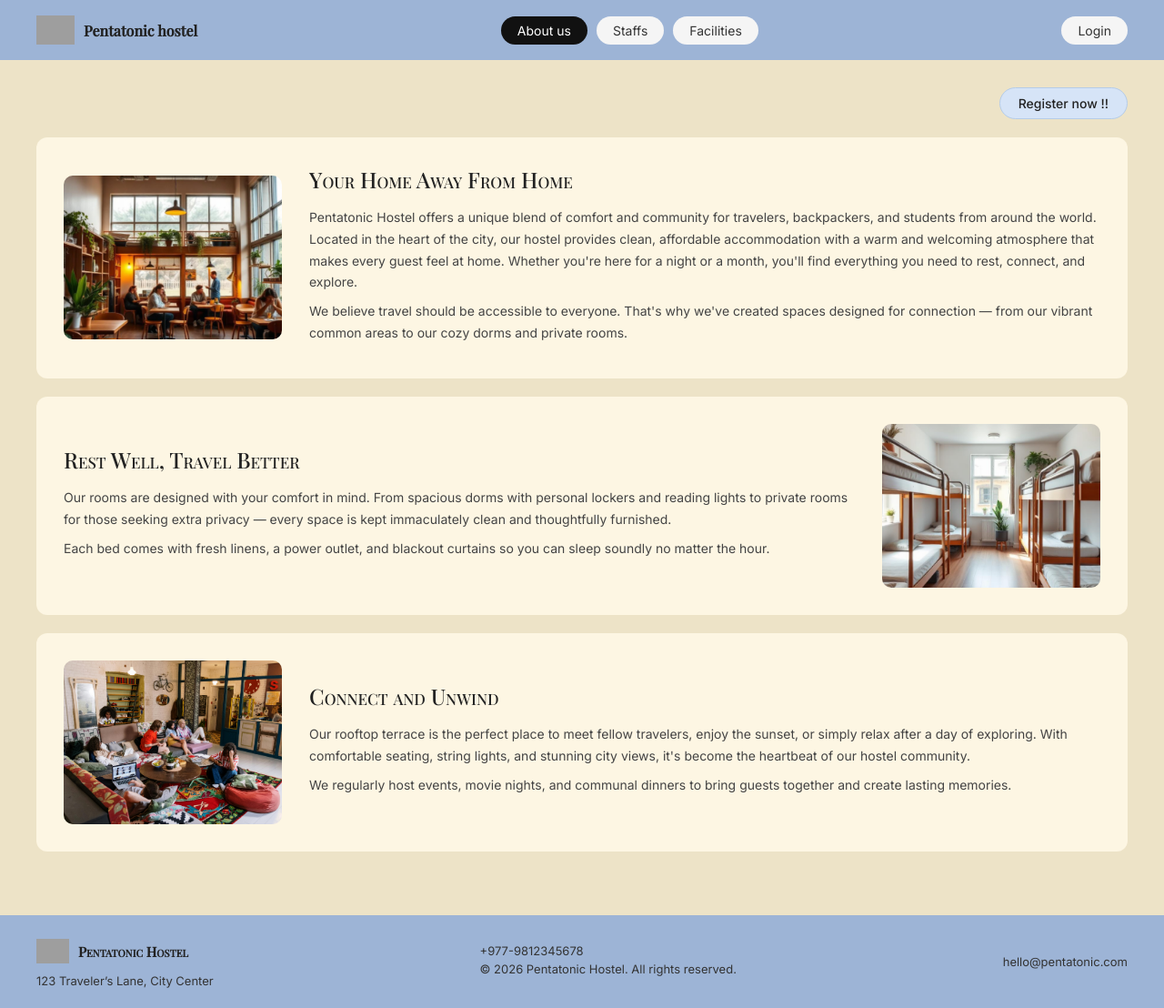
After one commit to kraneelManandhar/HostelManagementSystem, a PHP site: page / in a window 1280 px wide. The commit adds this page. Shown: the whole page at 91% size. Run offline with PHP 8.4, Linux system fonts and the light colour scheme; some libraries are stand-ins or nearby versions; grey boxes are pictures that could not be loaded.

Commit message:
Added Homepage UI and frontend

```diff
--- /dev/null
+++ b/index.php
@@ -0,0 +1,78 @@
+<?php
+/**
+ * index.php
+ * Homepage (About Us page) of Pentatonic Hostel.
+ * Displays three content sections with images and text.
+ */
+include('views/layout/header.php');
+?>
+
+<main class="main-content">
+
+    <!-- Register Now button (top right) -->
+    <div class="register-bar">
+        <a href="/HOSTELMANAGEMENTSYSTEM/views/auth/register.php" class="register-btn">Register now !!</a>
+    </div>
+
+    <!-- ========== Section 1: Your Home Away From Home ========== -->
+    <div class="section-block">
+        <img src="/HOSTELMANAGEMENTSYSTEM/public/images/common-area.png" alt="Common area of Pentatonic Hostel">
+
+        <div class="section-text">
+            <h2>Your Home Away From Home</h2>
+            <p>
+                Pentatonic Hostel offers a unique blend of comfort and community for travelers,
+                backpackers, and students from around the world. Located in the heart of the city,
+                our hostel provides clean, affordable accommodation with a warm and welcoming
+                atmosphere that makes every guest feel at home. Whether you're here for a night
+                or a month, you'll find everything you need to rest, connect, and explore.
+            </p>
+            <p>
+                We believe travel should be accessible to everyone. That's why we've created
+                spaces designed for connection — from our vibrant common areas to our cozy
+                dorms and private rooms.
+            </p>
+        </div>
+    </div>
+
+    <!-- ========== Section 2: Rest Well, Travel Better ========== -->
+    <div class="section-block reverse">
+        <img src="/HOSTELMANAGEMENTSYSTEM/public/images/dorm-room.png" alt="Clean dorm room with bunk beds">
+
+        <div class="section-text">
+            <h2>Rest Well, Travel Better</h2>
+            <p>
+                Our rooms are designed with your comfort in mind. From spacious
+                dorms with personal lockers and reading lights to private rooms for
+                those seeking extra privacy — every space is kept immaculately clean
+                and thoughtfully furnished.
+            </p>
+            <p>
+                Each bed comes with fresh linens, a power outlet, and blackout curtains
+                so you can sleep soundly no matter the hour.
+            </p>
+        </div>
+    </div>
+
+    <!-- ========== Section 3: Connect and Unwind ========== -->
+    <div class="section-block">
+        <img src="/HOSTELMANAGEMENTSYSTEM/public/images/living-area.jpg" alt="Rooftop terrace at sunset">
+
+        <div class="section-text">
+            <h2>Connect and Unwind</h2>
+            <p>
+                Our rooftop terrace is the perfect place to meet fellow travelers,
+                enjoy the sunset, or simply relax after a day of exploring. With
+                comfortable seating, string lights, and stunning city views, it's
+                become the heartbeat of our hostel community.
+            </p>
+            <p>
+                We regularly host events, movie nights, and communal dinners to
+                bring guests together and create lasting memories.
+            </p>
+        </div>
+    </div>
+
+</main>
+
+<?php include('views/layout/footer.php'); ?>
--- a/public/css/style.css
+++ b/public/css/style.css
@@ -1 +1,214 @@
-/* Add css */
+/* =============================================
+   RESET & BASE
+   ============================================= */
+* {
+  margin: 0;
+  padding: 0;
+  box-sizing: border-box;
+}
+
+body {
+  font-family: "Inter", sans-serif;
+  background-color: #ede3c7; /* warm cream background */
+  color: #222;
+}
+
+/* =============================================
+   NAVBAR
+   ============================================= */
+.navbar {
+  background-color: #9db4d6; /* soft blue */
+  padding: 12px 40px;
+}
+
+.nav-container {
+  display: flex;
+  justify-content: space-between;
+  align-items: center;
+}
+
+/* Logo area */
+.logo {
+  display: flex;
+  align-items: center;
+  gap: 10px;
+  font-weight: 600;
+  font-size: 16px;
+  font-family: "Playfair Display", serif;
+}
+
+.logo img {
+  width: 42px;
+  height: 42px;
+  object-fit: contain;
+}
+
+/* Navigation links */
+.nav-links {
+  display: flex;
+  gap: 10px;
+}
+
+.nav-links a {
+  text-decoration: none;
+  color: #333;
+  padding: 7px 18px;
+  border-radius: 20px;
+  background-color: #f5f5f5;
+  font-size: 14px;
+  transition:
+    background-color 0.2s,
+    color 0.2s;
+}
+
+.nav-links a:hover {
+  background-color: #e0e0e0;
+}
+
+/* Active tab — dark pill */
+.nav-links a.active {
+  background-color: #111;
+  color: #fff;
+}
+
+/* Login button */
+.login-btn {
+  text-decoration: none;
+  padding: 7px 18px;
+  border-radius: 20px;
+  background-color: #f5f5f5;
+  color: #333;
+  font-size: 14px;
+  transition: background-color 0.2s;
+}
+
+.login-btn:hover {
+  background-color: #e0e0e0;
+}
+
+/* =============================================
+   MAIN CONTENT SECTIONS
+   ============================================= */
+.main-content {
+  padding: 30px 40px;
+}
+
+/* Register Now button (top-right of hero) */
+.register-bar {
+  display: flex;
+  justify-content: flex-end;
+  margin-bottom: 20px;
+}
+
+.register-btn {
+  text-decoration: none;
+  background-color: #d6e4f7;
+  color: #222;
+  padding: 8px 20px;
+  border-radius: 20px;
+  font-size: 14px;
+  font-weight: 500;
+  border: 1px solid #b5cce8;
+  transition: background-color 0.2s;
+}
+
+.register-btn:hover {
+  background-color: #c0d6ef;
+}
+
+/* ---- Section blocks ---- */
+/* Each section: image + text side by side */
+.section-block {
+  display: flex;
+  align-items: center;
+  gap: 30px;
+  background-color: #fdf6e3; /* slightly lighter cream card */
+  border-radius: 12px;
+  padding: 30px;
+  margin-bottom: 20px;
+}
+
+/* Alternate layout: text left, image right */
+.section-block.reverse {
+  flex-direction: row-reverse;
+}
+
+/* Section images */
+.section-block img {
+  width: 240px;
+  height: 180px;
+  object-fit: cover;
+  border-radius: 10px;
+  flex-shrink: 0;
+}
+
+/* Section text */
+.section-text h2 {
+  font-family: "Playfair Display", serif;
+  font-size: 24px;
+  font-weight: 500;
+  margin-bottom: 14px;
+  /* Small-caps style to match screenshot */
+  font-variant: small-caps;
+}
+
+.section-text p {
+  font-size: 14px;
+  line-height: 1.7;
+  color: #444;
+  margin-bottom: 8px;
+}
+
+/* =============================================
+   FOOTER
+   ============================================= */
+.footer {
+  background-color: #9db4d6;
+  padding: 22px 40px;
+  margin-top: 20px;
+}
+
+.footer-container {
+  display: flex;
+  justify-content: space-between;
+  align-items: center;
+  flex-wrap: wrap;
+  gap: 16px;
+}
+
+/* Footer logo */
+.footer-logo {
+  display: flex;
+  align-items: center;
+  gap: 10px;
+  font-family: "Playfair Display", serif;
+  font-weight: 600;
+  font-size: 15px;
+  font-variant: small-caps;
+}
+
+.footer-logo img {
+  width: 36px;
+  height: 36px;
+  object-fit: contain;
+}
+
+/* Footer address under logo */
+.footer-left p {
+  font-size: 13px;
+  margin-top: 6px;
+  color: #333;
+}
+
+/* Footer contact info */
+.footer-center p {
+  font-size: 13px;
+  color: #333;
+  margin-bottom: 4px;
+}
+
+/* Footer copyright */
+.footer-right p {
+  font-size: 13px;
+  color: #333;
+}
--- a/public/js/main.js
+++ b/public/js/main.js
@@ -1 +1,22 @@
-// add functions to use
+/**
+ * main.js
+ * Main JavaScript file for Pentatonic Hostel.
+ * Add interactive features here as the project grows.
+ */
+
+// =============================================
+// Active nav link highlight (fallback for JS)
+// The PHP already handles this server-side,
+// but this JS version handles edge cases.
+// =============================================
+document.addEventListener("DOMContentLoaded", function () {
+  // Get all nav links
+  const navLinks = document.querySelectorAll(".nav-links a");
+
+  navLinks.forEach(function (link) {
+    // If the link's href matches the current page URL, mark it active
+    if (link.href === window.location.href) {
+      link.classList.add("active");
+    }
+  });
+});
--- a/views/layout/footer.php
+++ b/views/layout/footer.php
@@ -0,0 +1,37 @@
+<footer class="footer">
+    <div class="footer-container">
+
+        <!-- Left -->
+        <div class="footer-left">
+            <div class="footer-logo">
+                <img src="/HOSTELMANAGEMENTSYSTEM/public/images/logo.png" alt="Logo">
+                <span>Pentatonic Hostel</span>
+            </div>
+            <p>
+                <i class="ph-fill ph-map-pin"></i>
+                123 Traveler’s Lane, City Center
+            </p>
+        </div>
+
+        <!-- Center -->
+        <div class="footer-center">
+            <p>
+                <i class="ph-fill ph-phone"></i>
+                +977-9812345678
+            </p>
+            <p>© <?php echo date("Y"); ?> Pentatonic Hostel. All rights reserved.</p>
+        </div>
+
+        <!-- Right -->
+        <div class="footer-right">
+            <p>
+                <i class="ph-fill ph-envelope-simple"></i>
+                hello@pentatonic.com
+            </p>
+        </div>
+
+    </div>
+</footer>
+
+<!-- JS -->
+<script src="/HOSTELMANAGEMENTSYSTEM/public/js/main.js"></script>
--- a/views/layout/header.php
+++ b/views/layout/header.php
@@ -0,0 +1,57 @@
+<?php
+// Start session if needed
+if (session_status() === PHP_SESSION_NONE) {
+    session_start();
+}
+
+// Get current page for active nav highlight
+$currentPage = basename($_SERVER['PHP_SELF']);
+?>
+
+<!DOCTYPE html>
+<html lang="en">
+<head>
+    <meta charset="UTF-8">
+    <meta name="viewport" content="width=device-width, initial-scale=1.0">
+    <title>Pentatonic Hostel</title>
+
+    <!-- CSS -->
+    <link rel="stylesheet" href="/HOSTELMANAGEMENTSYSTEM/public/css/style.css">
+
+    <!-- Icons -->
+    <script src="https://cdn.jsdelivr.net/npm/@phosphor-icons/web"></script>
+
+    <!-- Google Fonts -->
+    <link href="https://fonts.googleapis.com/css2?family=Playfair+Display:wght@500&family=Inter:wght@300;400;500&display=swap" rel="stylesheet">
+</head>
+
+<body>
+
+<header class="navbar">
+    <div class="nav-container">
+
+        <!-- Logo -->
+        <div class="logo">
+            <img src="/HOSTELMANAGEMENTSYSTEM/public/images/logo.png" alt="Logo">
+            <span>Pentatonic hostel</span>
+        </div>
+
+        <!-- Navigation -->
+        <nav class="nav-links">
+            <a href="/HOSTELMANAGEMENTSYSTEM/index.php"
+               class="<?= ($currentPage == 'index.php') ? 'active' : '' ?>">About us</a>
+
+            <a href="/HOSTELMANAGEMENTSYSTEM/public/staff.php"
+               class="<?= ($currentPage == 'staff.php') ? 'active' : '' ?>">Staffs</a>
+
+            <a href="/HOSTELMANAGEMENTSYSTEM/public/facilities.php"
+               class="<?= ($currentPage == 'facilities.php') ? 'active' : '' ?>">Facilities</a>
+        </nav>
+
+        <!-- Login Button -->
+        <div class="nav-actions">
+            <a href="/HOSTELMANAGEMENTSYSTEM/views/auth/login.php" class="login-btn">Login</a>
+        </div>
+
+    </div>
+</header>
```
Also changed, not shown: public/facilities.php (added, +61 -0 lines), public/staff.php (added, +72 -0 lines), public/images/common-area.png (added), public/images/dorm-room.png (added), public/images/living-area.jpg (added), public/images/staff1.jpg (added), public/images/staff2.jpg (added), public/images/staff3.jpg (added), public/index.php (deleted), 1 other file.
